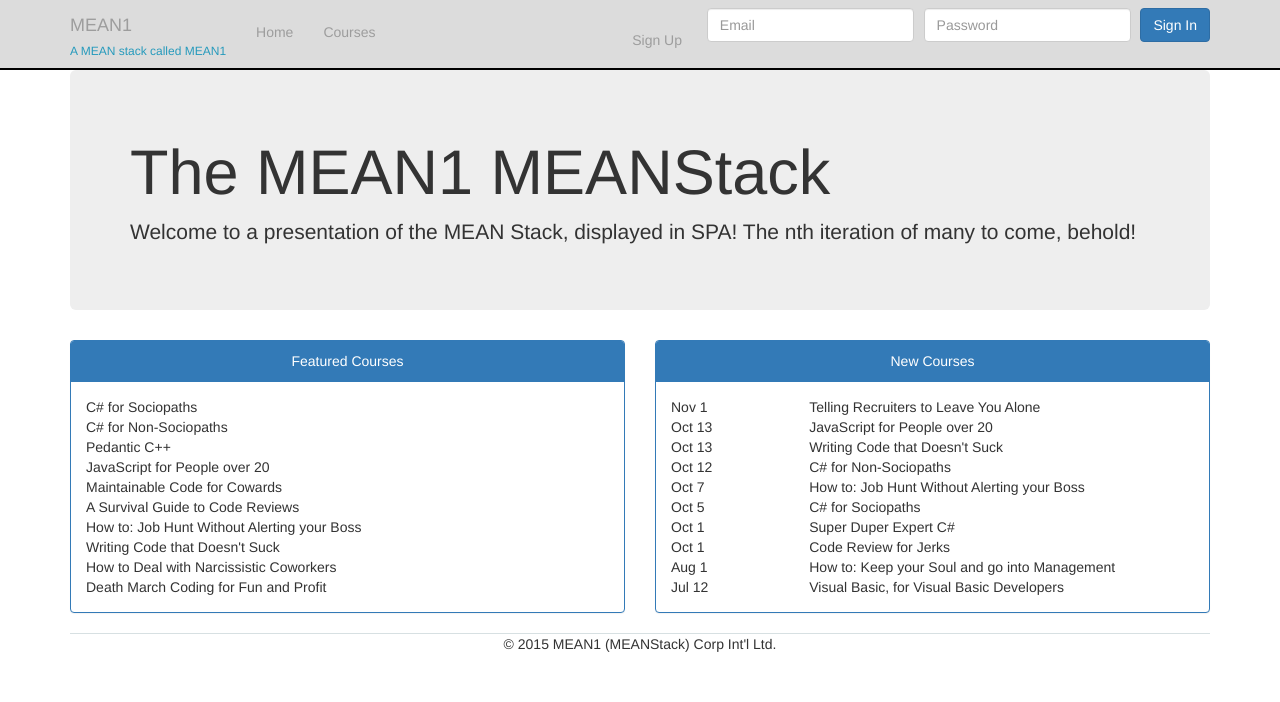
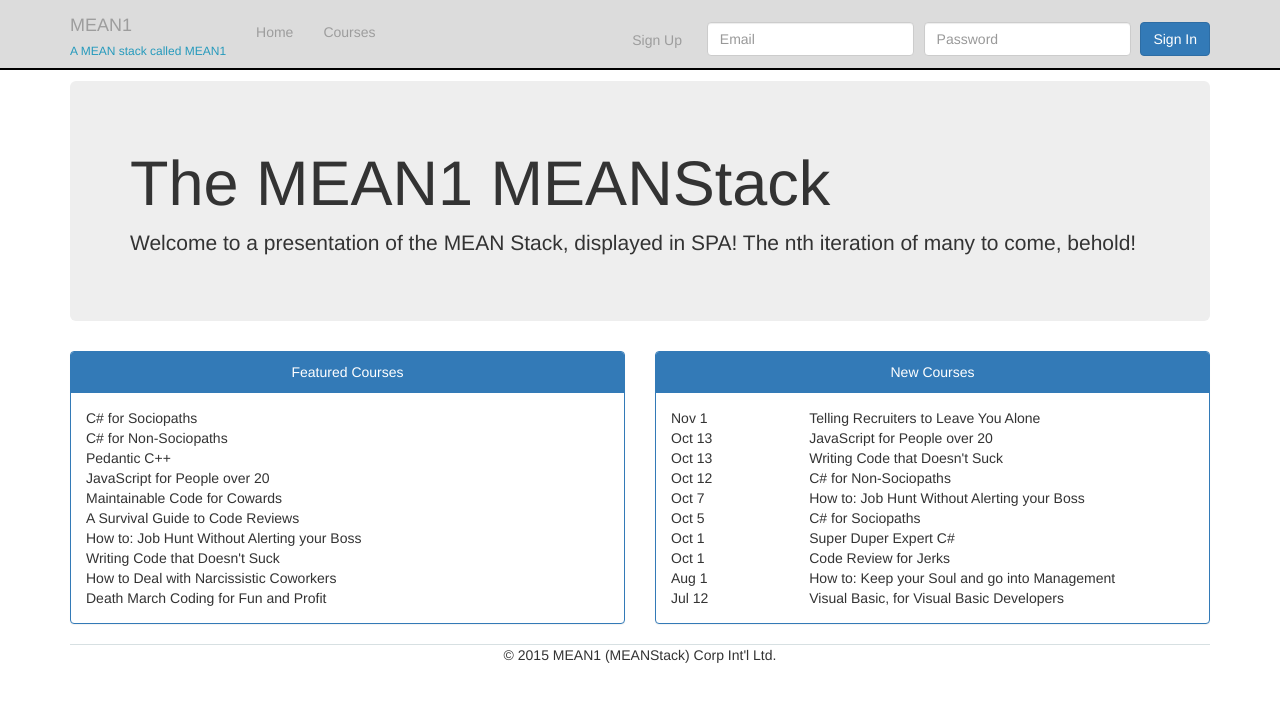
Before and after one commit to bostonusnavy/MEAN1, a Node server app: page / in a window 1280 px wide. Shown: the top 702 px of the page. Run offline with Node 20, Linux system fonts and the light colour scheme; data comes from the database, SQL or seed files in the repository; some libraries are stand-ins or nearby versions.

Commit message:
Adjusted UI: Navbar items and Jumbotron

```diff
--- a/public/app/main/main.html
+++ b/public/app/main/main.html
@@ -1 +1 @@
-<div class="container"><div class="jumbotron"><h1>The MEAN1 MEANStack</h1><p>Welcome to a presentation of the MEAN Stack, displayed in SPA! The nth iteration of many to come, behold!</p></div><div class="row"><div class="col-md-6"><div ng-include="'/partials/main/featured-courses'"></div></div><div class="col-md-6"><div ng-include="'/partials/main/new-courses'"></div></div></div></div>
+<div class="container top-padding-med"><div class="jumbotron"><h1>The MEAN1 MEANStack</h1><p>Welcome to a presentation of the MEAN Stack, displayed in SPA! The nth iteration of many to come, behold!</p></div><div class="row"><div class="col-md-6"><div ng-include="'/partials/main/featured-courses'"></div></div><div class="col-md-6"><div ng-include="'/partials/main/new-courses'"></div></div></div></div>
--- a/public/app/main/main.jade
+++ b/public/app/main/main.jade
@@ -1,4 +1,4 @@
-.container
+.container.top-padding-med
     .jumbotron
         h1 The MEAN1 MEANStack
         p Welcome to a presentation of the MEAN Stack, displayed in SPA! The nth iteration of many to come, behold!
--- a/public/css/site.css
+++ b/public/css/site.css
@@ -22,9 +22,11 @@ footer p {
   border-top: 1px solid #d7e0e2;
 }
 .navbar-form .form-group {
+  margin-top: 1em;
   margin-left: 0.7em;
 }
 .navbar-form button {
+  margin-top: 1em;
   margin-left: 0.7em;
 }
 .top-padding-med {
--- a/public/css/site.styl
+++ b/public/css/site.styl
@@ -23,8 +23,10 @@ footer
 
 .navbar-form
   .form-group
+    margin-top 1em
     margin-left .7em
   button
+    margin-top 1em
     margin-left .7em
 
 .top-padding-med
```
